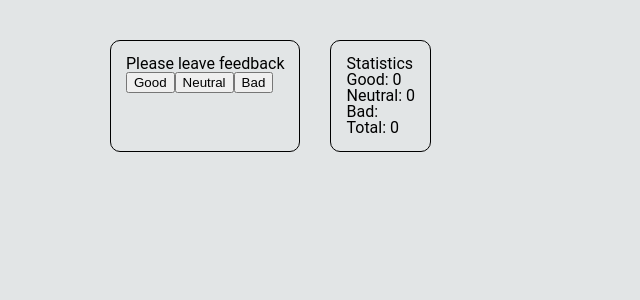
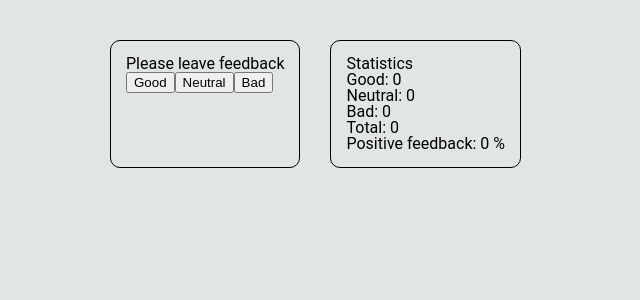
Before and after one commit to AntonioBukin/goit-react-hw-02-feedback, a React (Create React App) app: page / in a window 1280 px wide. Shown: the top 300 px of the page, without its empty margins (0-640 px from the left). Built offline with nearby package versions, Linux system fonts and the light colour scheme.

Commit message:
add feature Positive feedback

```diff
--- a/src/Vote/Vote.jsx
+++ b/src/Vote/Vote.jsx
@@ -36,16 +36,20 @@
     }
 
     render() {
+        const { good, neutral, bad } = this.state;
+
         const total = this.countTotalFeedback();
+        //const result = this.countPositiveFeedbackPercentage();
 
         const goodResult = this.countPositiveFeedbackPercentage("good");
-        const neutralResult = this.countPositiveFeedbackPercentage("neutral");
-        const badResult = this.countPositiveFeedbackPercentage("bad");
+        // const neutralResult = this.countPositiveFeedbackPercentage("neutral");
+        // const badResult = this.countPositiveFeedbackPercentage("bad");
 
         return (
             <div className={styles.wrapper}>
             <VoteActions leaveVote={this.leaveVote}/>
-            <VoteResult total = {total} goodResult = {goodResult} neutralResult = {neutralResult} badPercent = {badResult} />
+             <VoteResult goodResult={goodResult} total = {total} good = {good} neutral = {neutral} bad = {bad} />
+            {/* <VoteResult total = {total} goodResult = {goodResult} neutralResult = {neutralResult} badPercent = {badResult} /> */}
         </div>
             )
     }
--- a/src/Vote/VoteResult/VoteResult.jsx
+++ b/src/Vote/VoteResult/VoteResult.jsx
@@ -1,13 +1,14 @@
 import styles from "../vote.module.scss";
 
-const VoteResult = ({total, goodResult, neutralResult, badResult}) => {
+const VoteResult = ({goodResult,total, good, neutral, bad}) => {
     return (
         <div className={styles.block}>
         <h4 className={styles.blockTitle}>Statistics</h4>
-            <p>Good: {goodResult}</p>
-            <p>Neutral: {neutralResult}</p>
-            <p>Bad: {badResult}</p>
+            <p>Good: {good}</p>
+            <p>Neutral: {neutral}</p>
+            <p>Bad: {bad}</p>
             <p>Total: {total}</p>
+            <p>Positive feedback: {goodResult} %</p>
         </div>
     )
 }
```
